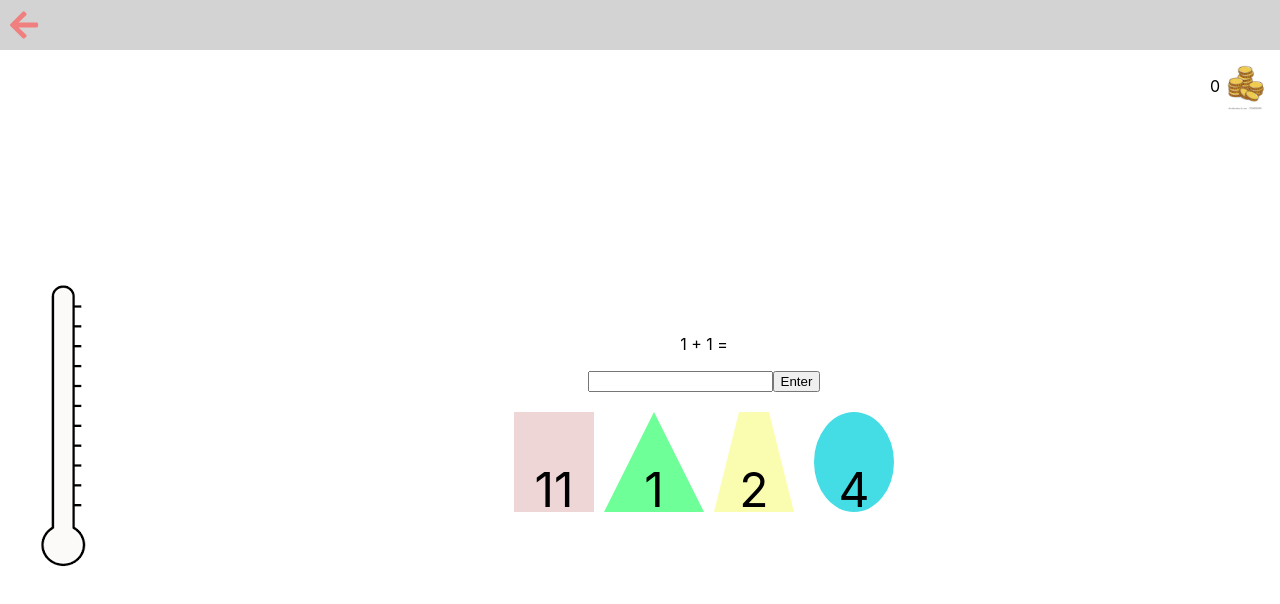
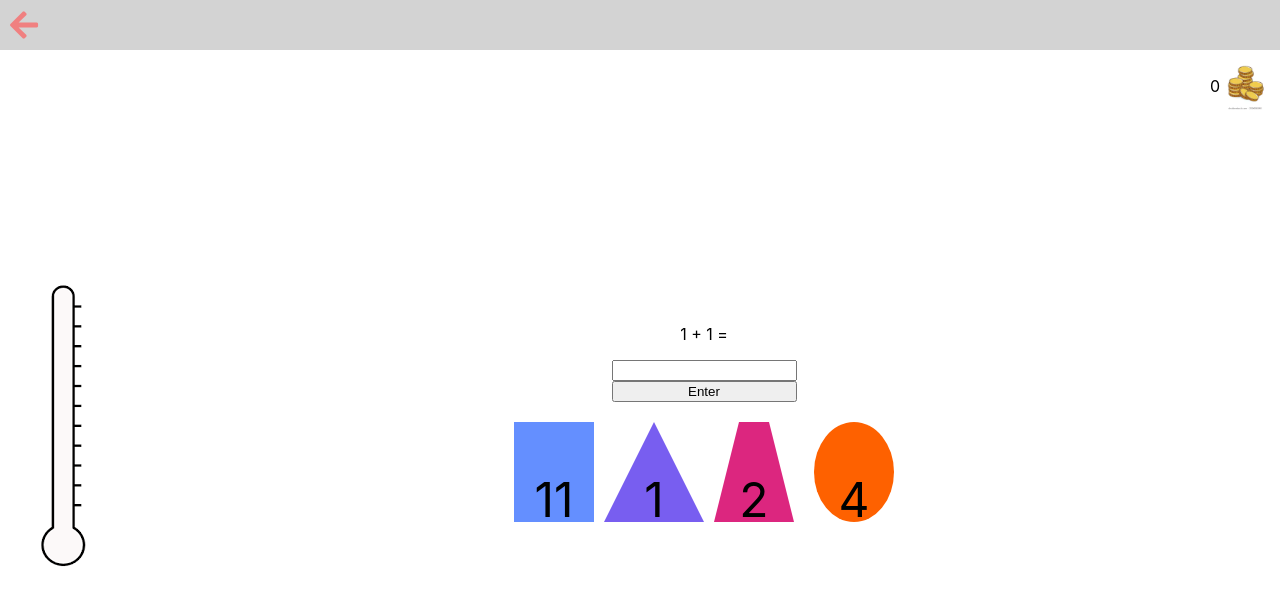
Before and after one commit to tsangjustin/demathlon, a React (Create React App) app: page /game/basic_math in a window 1280 px wide. Shown: the top 604 px of the page. Built offline with nearby package versions, Linux system fonts and the light colour scheme.

Commit message:
Use color blind colors

```diff
--- a/src/App/App.css
+++ b/src/App/App.css
@@ -21,3 +21,27 @@
     transform: rotate(360deg);
   }
 }
+
+.Blue {
+  background-color: #648FFF;
+  color: #648FFF;
+}
+
+.Purple {
+  color: #785EF0;
+  background-color: #785EF0;
+}
+
+.Pink {
+  background-color: #DC267F;
+}
+
+.Orange {
+  color: #FE6100;
+  background-color: #FE6100;
+}
+
+.Yellow {
+  color: #FFB000;
+  background-color: #FFB000;
+}
--- a/src/game/game.css
+++ b/src/game/game.css
@@ -51,6 +51,20 @@
   margin-bottom: 20px;
 }
 
+.Problem-Container > * {
+  display: flex;
+  flex-direction: column;
+}
+
+.Problem-Container img {
+  height: 200px;
+  width: 200px;
+}
+
+.User-Input {
+  display: flex;
+}
+
 .Choice-Container {
   display: flex;
 }
--- a/src/game/index.jsx
+++ b/src/game/index.jsx
@@ -36,10 +36,11 @@ export class GamePage extends Component {
   }
 
   colors = [
-    "#EED6D6",
-    "#6FFF98",
-    "#FAFCAF",
-    "#44DCE5",
+    "#648FFF",
+    "#785EF0",
+    "#DC267F",
+    "#FE6100",
+    "#FFB000",
   ];
 
   shapes = [
@@ -139,8 +140,9 @@ export class GamePage extends Component {
             <StreakMeter streak={streak} />
           </div>
           <div className="Game-Problem">
-            <div>
+            <div className="Problem-Container">
               {this.renderProblem(problem)}
+              <div className="User-Input">
                 <input
                     type="text"
                     onChange={e =>
@@ -148,6 +150,7 @@ export class GamePage extends Component {
                     }
                     value={userChoice} />
                 <button onClick={this.handleSubmit}>Enter</button>
+              </div>
             </div>
             <div className="Choice-Container">
               {problem.choices.map((c, idx) => (
```
Lines whose indentation alone changed are shown as unchanged.
